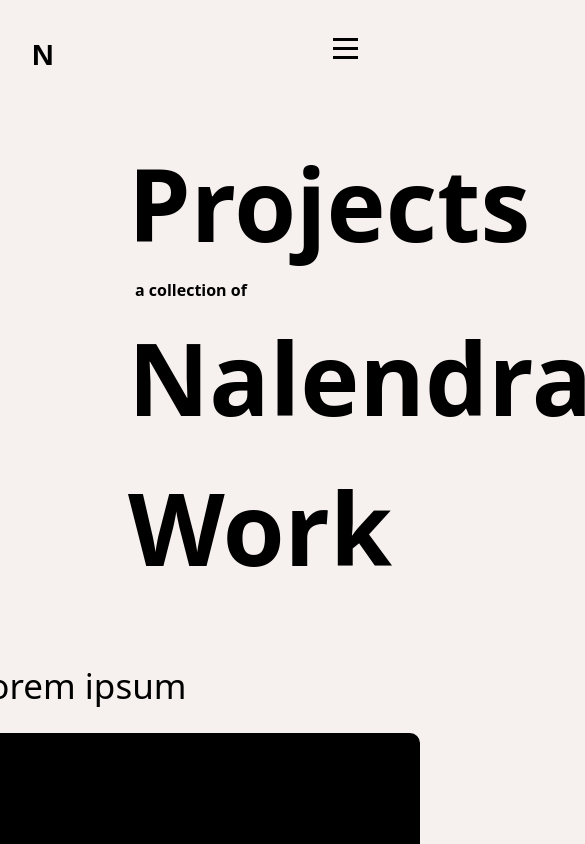
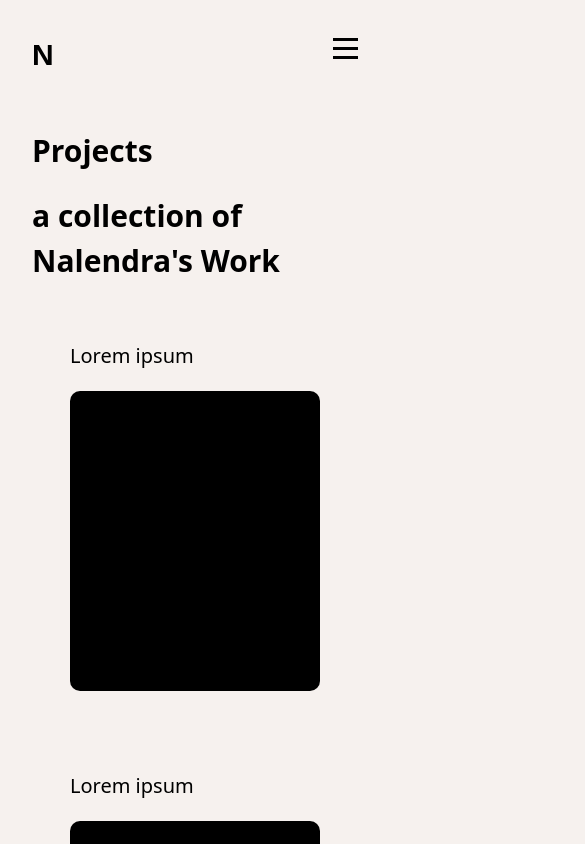
Before and after one commit to nalendramuhammad/nalendra, a Next.js app: page /portfolio in a window 390 px wide. Shown: the top 844 px of the page, 585 px wide, since content can reach past the window. Built offline with nearby package versions, Linux system fonts and the light colour scheme.

Commit message:
all responsive

```diff
--- a/styles/Main/portfolio.module.scss
+++ b/styles/Main/portfolio.module.scss
@@ -46,3 +46,46 @@
     }
   }
 }
+
+@media only screen and (max-width: 768px) {
+  .whole {
+    .port__container {
+      padding: 8rem 2rem;
+      font-weight: 600;
+      .port__container__title {
+        text-align: left;
+        font-size: 30px;
+        // display: none;
+        margin-bottom: 20px;
+      }
+      .port__container__kecil {
+        padding: 0;
+        font-size: 30px;
+      }
+      .port__container__name {
+        font-size: 30px;
+      }
+    }
+    .card__wrap {
+      padding: 0 2rem 3rem;
+      margin-top: -70px;
+      display: flex;
+      gap: 5rem;
+      align-items: center;
+      justify-content: center;
+      flex-wrap: wrap;
+      .card {
+        p {
+          font-size: 20px;
+          margin-bottom: 20px;
+        }
+        .card__img {
+          width: 250px;
+          height: 300px;
+          border-radius: 10px;
+          background-color: black;
+        }
+      }
+    }
+  }
+}
```
Also changed, not shown: styles/Main/esc.module.scss (+36 -0 lines).
